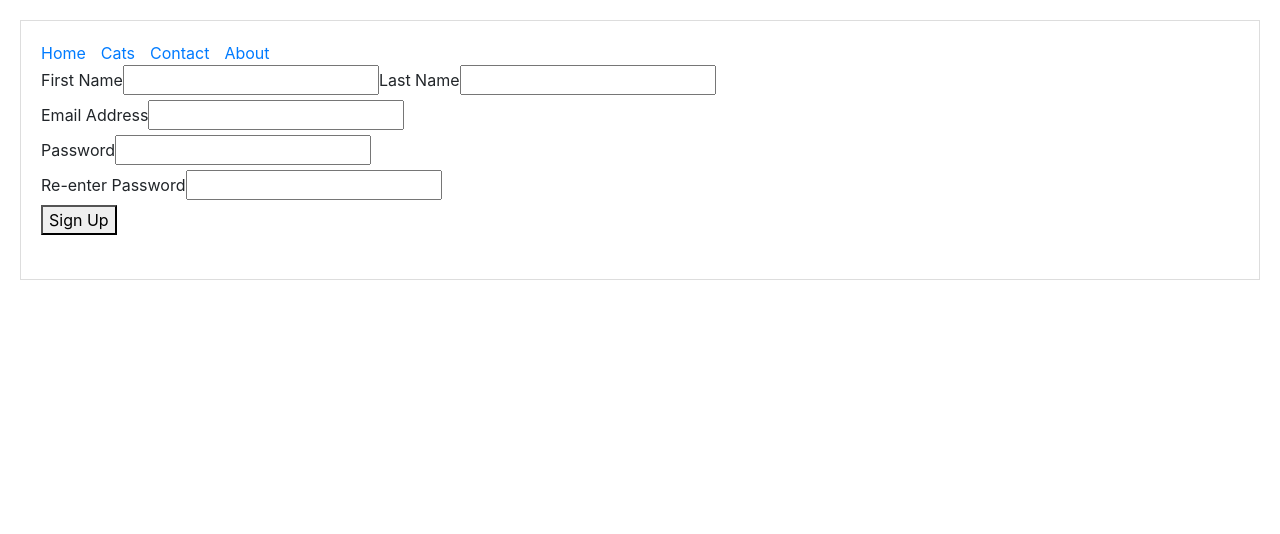
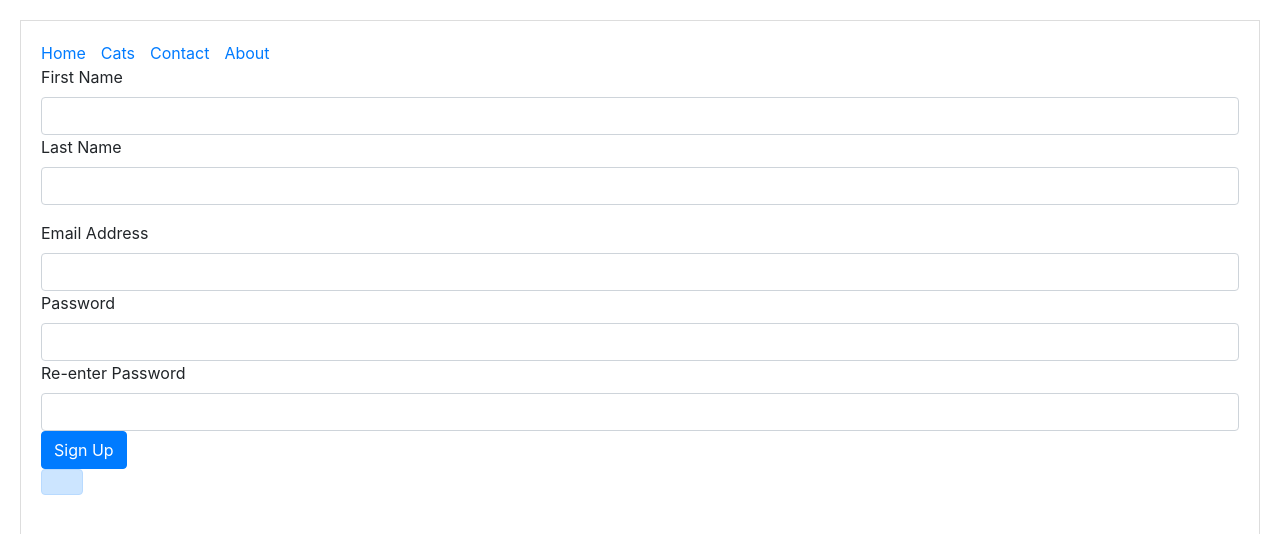
Before and after one commit to andrewc2020/kittens, a Next.js app: page /contact in a window 1280 px wide. Shown: the top 534 px of the page. Built offline with nearby package versions, Linux system fonts and the light colour scheme.

Commit message:
added bootstrap

```diff
--- a/components/signon.js
+++ b/components/signon.js
@@ -12,26 +12,26 @@ export default function Signup(){
 
 
   return <form  onSubmit={handleSubmit} >
-  <div>
-    <label>First Name</label>
-    <input type="text" name="firstName" onChange={handleInputChange} value={inputs.firstName} required />
-    <label>Last Name</label>
-    <input type="text" name="lastName" onChange={handleInputChange} value={inputs.lastName} required />
+  <div className="form-group">
+    <label for="firstName" >First Name</label>
+    <input type="text" name="firstName" onChange={handleInputChange} value={inputs.firstName} required className="form-control"/>
+    <label for="lastName">Last Name</label>
+    <input type="text" name="lastName" onChange={handleInputChange} value={inputs.lastName} required className="form-control"/>
   </div>
   <div>
-    <label>Email Address</label>
-    <input type="email" name="email" onChange={handleInputChange} value={inputs.email} required />
+    <label for="email">Email Address</label>
+    <input type="email" name="email" onChange={handleInputChange} value={inputs.email} required className="form-control"/>
   </div>
   <div>
-    <label>Password</label>
-    <input type="password" name="password1" onChange={handleInputChange} value={inputs.password1} />
+    <label for="password1">Password</label>
+    <input type="password" name="password1" onChange={handleInputChange} value={inputs.password1} className="form-control" required/>
   </div>
   <div>
-    <label>Re-enter Password</label>
-    <input type="password" name="password2" onChange={handleInputChange} value={inputs.password2}/>
+    <label for="password2">Re-enter Password</label>
+    <input type="password" name="password2" onChange={handleInputChange} value={inputs.password2} className="form-control" required/>
   </div>
-  <button type="submit"  >Sign Up</button>
-<div><label>{Submitted?"Welcome Aboard!":""}</label></div>
+  <button type="submit" className="btn btn-primary" >Sign Up</button>
+<div><label className="alert alert-primary" role="alert">{Submitted?"Welcome Aboard!":""}</label></div>
 
 </form>
 }
--- a/package.json
+++ b/package.json
@@ -5,7 +5,7 @@
   "scripts": {
     "dev": "next dev",
     "build": "next build",
-    "start": "next start -p $PORT"
+    "start": "next start"
 
   },
   "dependencies": {
```
